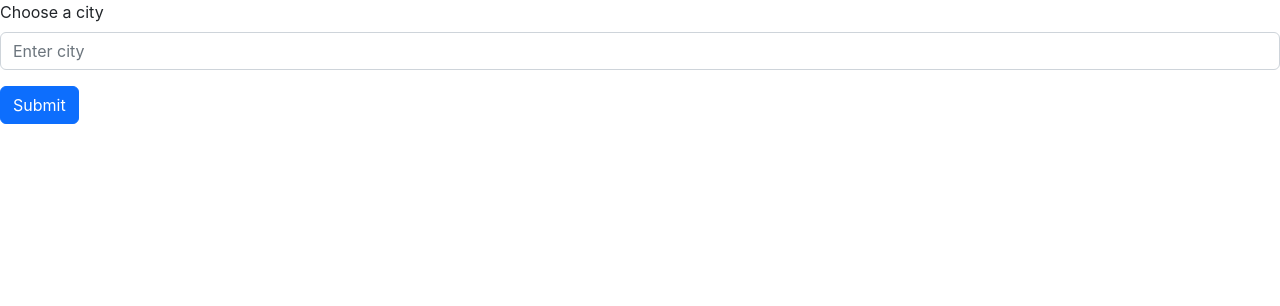
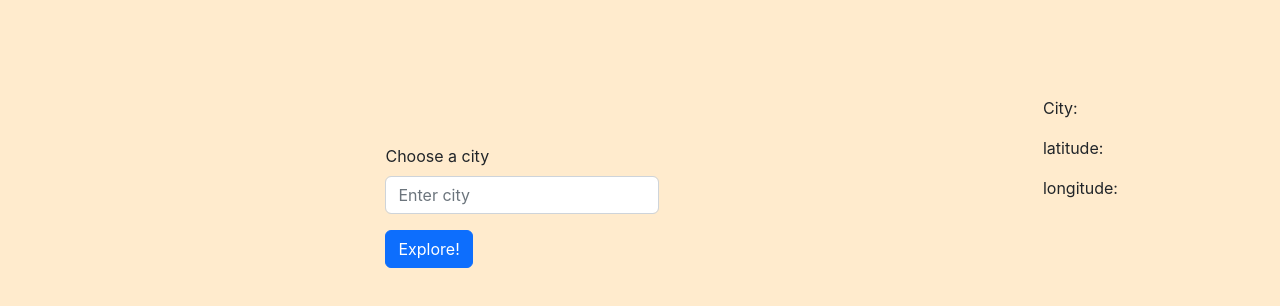
Before and after one commit to pchapl1/city-explorer, a React (Create React App) app: page / in a window 1280 px wide. Shown: the top 306 px of the page. Built offline with nearby package versions, Linux system fonts and the light colour scheme; no server answers.

Commit message:
finished lab1

```diff
--- a/src/App.css
+++ b/src/App.css
@@ -1,38 +1,9 @@
-.App {
-  text-align: center;
+* {
+  margin: 0;
+  padding: 0;
+  background-color: blanchedalmond;
 }
-
-.App-logo {
-  height: 40vmin;
-  pointer-events: none;
+.container {
+  margin: 4rem auto;
+  display: flex;
 }
-
-@media (prefers-reduced-motion: no-preference) {
-  .App-logo {
-    animation: App-logo-spin infinite 20s linear;
-  }
-}
-
-.App-header {
-  background-color: #282c34;
-  min-height: 100vh;
-  display: flex;
-  flex-direction: column;
-  align-items: center;
-  justify-content: center;
-  font-size: calc(10px + 2vmin);
-  color: white;
-}
-
-.App-link {
-  color: #61dafb;
-}
-
-@keyframes App-logo-spin {
-  from {
-    transform: rotate(0deg);
-  }
-  to {
-    transform: rotate(360deg);
-  }
-}
--- a/src/App.js
+++ b/src/App.js
@@ -1,7 +1,9 @@
 import React from 'react';
 import axios from 'axios';
 import './App.css';
+import Container from 'react-bootstrap/Container';
 import CityForm from './components/CityForm';
+import City from './components/City';
 
 class App extends React.Component {
 
@@ -15,47 +17,53 @@ class App extends React.Component {
       errorMessage: ''
     }
   }
-
-  citySubmit = async (cityNameInput) => {
-
-    // let url = `https://us1.locationiq.com/v1/search?key=${process.env.REACT_APP_LOCATIONIQ_API_KEY}&q=seattle&format=json`;
-    // let url = `https://us1.locationiq.com/v1/search?key=${process.env.REACT_APP_LOCATIONIQ_API_KEY}&q=${cityNameInput}&format=json`;
-
   //   let petData = await axios.get(`${process.env.REACT_APP_SERVER}/pet?species=${this.state.species}`)
   //   this.setState({
   //     petData : petData.data,
   //     showPet : true
   //   })
-  //   let state;
 
-  //   try {
-  //     // state = await axios.get(url)
-  //     this.setState({
-  //       cityData : state.data[0],
-  //       error: false,
-  //       errorMessage: ""
-  //     })
-  //   }
-  //   catch(error) {
-  //     console.log('error: ', error)
-  //     this.setState({
-  //       error: true,
-  //       errorMessage: `Error: ${error.response.status}`
-  //     })
-  //   }
+  handleCityInput = (e) => {
+    this.setState({
+      cityNameInput : e.target.value
+    })
+  }
+
+  citySubmit = async () => {
+
+    let url = `https://us1.locationiq.com/v1/search?key=pk.${process.env.REACT_APP_LOCATIONIQ_API_KEY}&q=${this.state.cityNameInput}&format=json`;
+
+    let cityData;
+
+    try {
+      cityData = await axios.get(url)
+
+      let mapUrl = `https://maps.locationiq.com/v3/staticmap?key=pk.${process.env.REACT_APP_LOCATIONIQ_API_KEY}&center=${cityData.data[0].lat},${cityData.data[0].lon}&zoom=12`
+      this.setState({
+        cityData : cityData.data[0],
+        error: false,
+        errorMessage: "",
+        mapUrl : mapUrl
+      })
+    }
+    catch(error) {
+      console.log('error: ', error)
+      this.setState({
+        error: true,
+        errorMessage: `${error.response.status} Error: City Not Found `
+      })
+    }
   }
 
 
   render () {
-    let cityName = this.state.cityData.display_name
-    let lat = this.state.cityData.lat
-    let long = this.state.cityData.long
-    let mapUrl = `https://maps.locationiq.com/v3/staticmap?key=${process.env.REACT_APP_LOCATIONIQ_API_KEY}&center=${lat},${long}&zoom=12`
-    console.log(cityName)
+
     return (
-      <>
-      <CityForm citySubmit = {this.citySubmit} />
-      </>
+      <Container>
+        <CityForm handleCityInput={this.handleCityInput} citySubmit = {this.citySubmit} />
+        <City errorMessage={this.state.errorMessage} mapUrl={this.state.mapUrl}  data={this.state.cityData} />
+    </Container>
+
     )
   }
 }
--- /dev/null
+++ b/src/components/City.css
@@ -0,0 +1,4 @@
+.city {
+    margin: 2rem;
+    padding: 0 3rem
+}
--- /dev/null
+++ b/src/components/City.jsx
@@ -0,0 +1,23 @@
+import React from "react";
+import "./City.css";
+class City extends React.Component {
+
+
+    render () {
+        return (
+            <div className="city">
+                {
+                    this.props.errorMessage &&
+                    <p>{this.props.errorMessage}</p>
+                }
+                <p>City: {this.props.data.display_name}</p>
+                <p>latitude: {this.props.data.lat}</p>
+                <p>longitude: {this.props.data.lon}</p>
+                <img src={this.props.mapUrl} alt="" />
+            </div>
+
+        )
+    }
+}
+
+export default City;
--- /dev/null
+++ b/src/components/CityForm.css
@@ -0,0 +1,4 @@
+.city-form {
+    margin: 2rem auto;
+    padding: 3rem;
+}
--- a/src/components/CityForm.jsx
+++ b/src/components/CityForm.jsx
@@ -1,29 +1,27 @@
 import React from "react";
+import "./CityForm.css"
 import Button from 'react-bootstrap/Button';
 import Form from 'react-bootstrap/Form';
 
 class CityForm extends React.Component {
 
-
-
-    handleInput = (e)=> {
-        e.preventDefault()
-
-
-        this.props.citySubmit()
+    handleClick = (e)=> {
+      e.preventDefault()
+      let city = e.target.city.value
+      this.props.citySubmit(city)
     }
 
     render () {
 
 
         return (
-            <Form>
+            <Form className="city-form"  onSubmit={this.handleClick}>
             <Form.Group className="mb-3" controlId="formBasicEmail" id='form'>
               <Form.Label>Choose a city</Form.Label>
-              <Form.Control  type="text" name="city" placeholder="Enter city" />
+              <Form.Control onChange={this.props.handleCityInput} type="text" name="city" placeholder="Enter city" />
             </Form.Group>
-            <Button onClick={this.handleInput} variant="primary" type="submit">
-              Submit
+            <Button variant="primary" type="submit">
+              Explore!
             </Button>
           </Form>
         )
```
Also changed, not shown: 1 other file (tests, documents, lock files or other folders).
